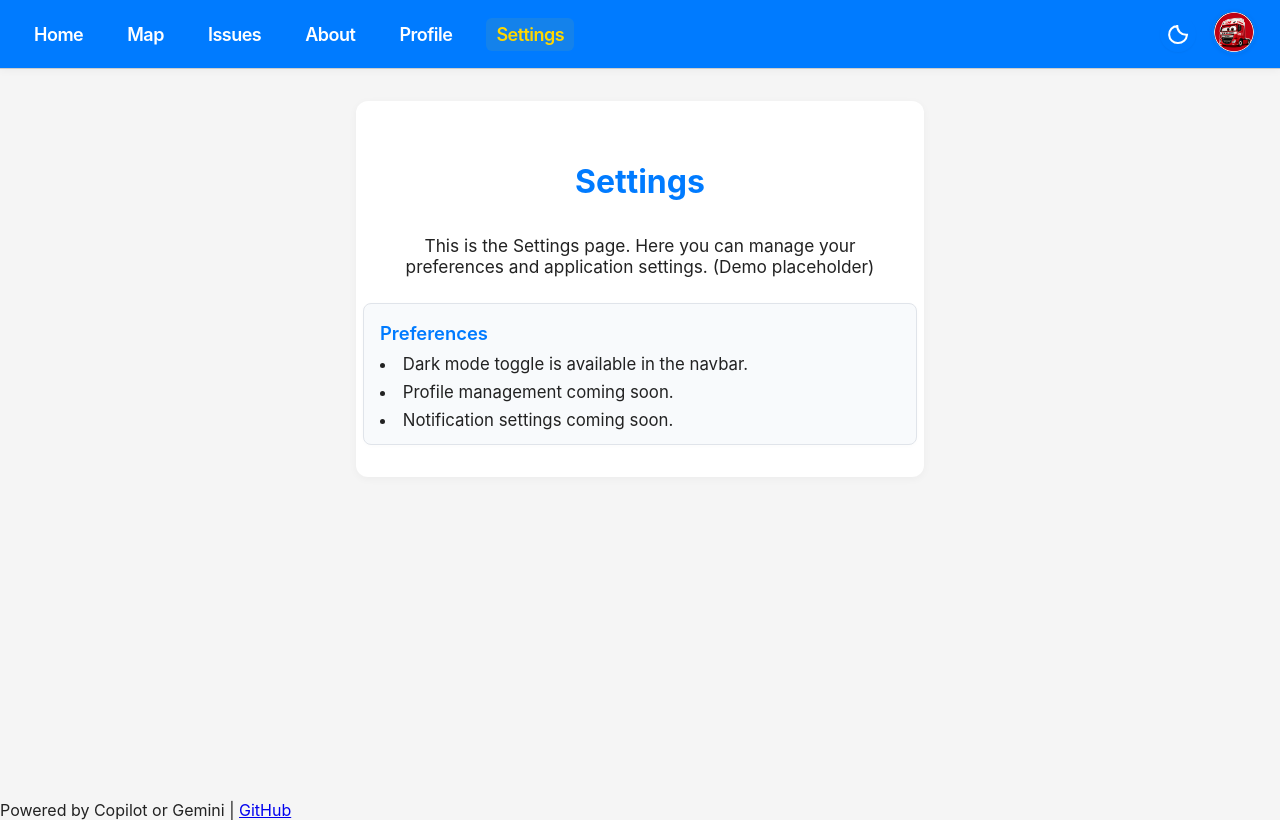
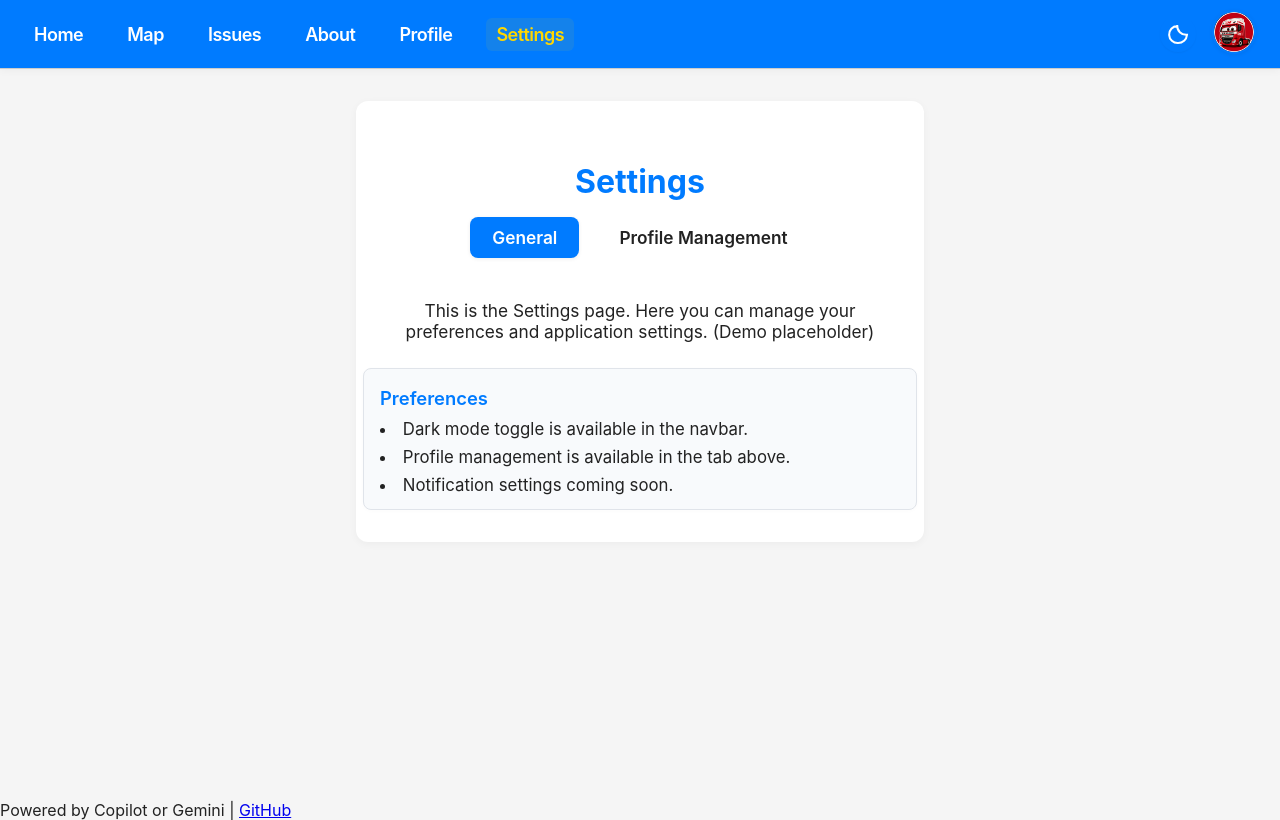
Before and after one commit to OwenNolis/Jira-Autofix, a React (Create React App) app in the folder frontend/: page /settings in a window 1280 px wide. Built offline with nearby package versions, Linux system fonts and the light colour scheme; sample sign-in values are in the browser's storage; the HTML template or start-up script is replaced by a standard one.

Commit message:
fix: AI-generated fix for issue #102
AI applied changes to: frontend/src/components/Settings.tsx, frontend/src/components/SettingsProfileManagement.tsx

Fixes #102
Jira: JIRAFIX-52

```diff
--- a/frontend/src/components/Settings.tsx
+++ b/frontend/src/components/Settings.tsx
@@ -1,20 +1,70 @@
 import React from 'react';
 import './Settings.css';
+import ProfileManagement from './SettingsProfileManagement';
 
 function Settings() {
+  const [activeTab, setActiveTab] = React.useState<'main' | 'profile'>('main');
+
   return (
     <div className="settings-page">
       <div className="settings-card">
         <h1 className="settings-header">Settings</h1>
+        <div style={{ display: 'flex', justifyContent: 'center', gap: 18, marginBottom: 24 }}>
+          <button
+            type="button"
+            className={`settings-tab-btn${activeTab === 'main' ? ' active' : ''}`}
+            onClick={() => setActiveTab('main')}
+            style={{
+              padding: '10px 22px',
+              borderRadius: 8,
+              border: 'none',
+              background: activeTab === 'main' ? 'var(--color-nav)' : 'var(--color-card-bg)',
+              color: activeTab === 'main' ? '#fff' : 'var(--color-text)',
+              fontWeight: 600,
+              fontSize: '1.08rem',
+              cursor: 'pointer',
+              boxShadow: activeTab === 'main' ? '0 1px 4px rgba(0,0,0,0.07)' : 'none',
+              transition: 'background 0.2s, color 0.2s',
+            }}
+            aria-current={activeTab === 'main' ? 'page' : undefined}
+          >
+            General
+          </button>
+          <button
+            type="button"
+            className={`settings-tab-btn${activeTab === 'profile' ? ' active' : ''}`}
+            onClick={() => setActiveTab('profile')}
+            style={{
+              padding: '10px 22px',
+              borderRadius: 8,
+              border: 'none',
+              background: activeTab === 'profile' ? 'var(--color-nav)' : 'var(--color-card-bg)',
+              color: activeTab === 'profile' ? '#fff' : 'var(--color-text)',
+              fontWeight: 600,
+              fontSize: '1.08rem',
+              cursor: 'pointer',
+              boxShadow: activeTab === 'profile' ? '0 1px 4px rgba(0,0,0,0.07)' : 'none',
+              transition: 'background 0.2s, color 0.2s',
+            }}
+            aria-current={activeTab === 'profile' ? 'page' : undefined}
+          >
+            Profile Management
+          </button>
+        </div>
+        {activeTab === 'main' && (
+          <>
             <p className="settings-desc">This is the Settings page. Here you can manage your preferences and application settings. (Demo placeholder)</p>
             <section className="settings-section">
               <h2>Preferences</h2>
               <ul className="settings-list">
                 <li>Dark mode toggle is available in the navbar.</li>
-            <li>Profile management coming soon.</li>
+                <li>Profile management is available in the tab above.</li>
                 <li>Notification settings coming soon.</li>
               </ul>
             </section>
+          </>
+        )}
+        {activeTab === 'profile' && <ProfileManagement />}
       </div>
     </div>
   );
--- /dev/null
+++ b/frontend/src/components/SettingsProfileManagement.tsx
@@ -0,0 +1,156 @@
+import React, { useState } from 'react';
+import './Settings.css';
+
+function ProfileManagement() {
+  // Demo: hardcoded user info, editable
+  const [profile, setProfile] = useState({
+    name: 'Admin User',
+    username: 'admin',
+    email: 'admin@example.com',
+    role: 'Administrator',
+    bio: 'Welcome to your profile page! This is a demo user for Jira Autofix.'
+  });
+  const [editMode, setEditMode] = useState(false);
+  const [form, setForm] = useState(profile);
+  const [message, setMessage] = useState<string | null>(null);
+
+  const handleEdit = () => {
+    setForm(profile);
+    setEditMode(true);
+    setMessage(null);
+  };
+  const handleCancel = () => {
+    setEditMode(false);
+    setMessage(null);
+  };
+  const handleChange = (e: React.ChangeEvent<HTMLInputElement | HTMLTextAreaElement>) => {
+    setForm({ ...form, [e.target.name]: e.target.value });
+  };
+  const handleSave = (e: React.FormEvent) => {
+    e.preventDefault();
+    setProfile(form);
+    setEditMode(false);
+    setMessage('Profile updated (demo only, not persisted).');
+  };
+
+  return (
+    <section className="settings-section" style={{ marginTop: 0 }}>
+      <h2>Profile Management</h2>
+      {!editMode ? (
+        <div style={{ textAlign: 'left', maxWidth: 400, margin: '0 auto' }}>
+          <div style={{ marginBottom: 10 }}><strong>Name:</strong> {profile.name}</div>
+          <div style={{ marginBottom: 10 }}><strong>Username:</strong> {profile.username}</div>
+          <div style={{ marginBottom: 10 }}><strong>Email:</strong> {profile.email}</div>
+          <div style={{ marginBottom: 10 }}><strong>Role:</strong> {profile.role}</div>
+          <div style={{ marginBottom: 10 }}><strong>Bio:</strong> <span style={{ whiteSpace: 'pre-line' }}>{profile.bio}</span></div>
+          <button
+            type="button"
+            style={{
+              marginTop: 12,
+              padding: '8px 22px',
+              borderRadius: 6,
+              border: 'none',
+              background: 'var(--color-button-bg)',
+              color: '#fff',
+              fontWeight: 600,
+              fontSize: '1.05rem',
+              cursor: 'pointer',
+              transition: 'background 0.2s',
+            }}
+            onClick={handleEdit}
+          >Edit Profile</button>
+          {message && <div style={{ color: '#4caf50', marginTop: 10 }}>{message}</div>}
+        </div>
+      ) : (
+        <form onSubmit={handleSave} style={{ maxWidth: 400, margin: '0 auto', display: 'flex', flexDirection: 'column', gap: 14 }}>
+          <label>
+            Name
+            <input
+              type="text"
+              name="name"
+              value={form.name}
+              onChange={handleChange}
+              style={{ width: '100%', padding: '8px', borderRadius: 6, border: '1px solid #ccc', marginTop: 4 }}
+              required
+            />
+          </label>
+          <label>
+            Username
+            <input
+              type="text"
+              name="username"
+              value={form.username}
+              onChange={handleChange}
+              style={{ width: '100%', padding: '8px', borderRadius: 6, border: '1px solid #ccc', marginTop: 4 }}
+              required
+            />
+          </label>
+          <label>
+            Email
+            <input
+              type="email"
+              name="email"
+              value={form.email}
+              onChange={handleChange}
+              style={{ width: '100%', padding: '8px', borderRadius: 6, border: '1px solid #ccc', marginTop: 4 }}
+              required
+            />
+          </label>
+          <label>
+            Role
+            <input
+              type="text"
+              name="role"
+              value={form.role}
+              onChange={handleChange}
+              style={{ width: '100%', padding: '8px', borderRadius: 6, border: '1px solid #ccc', marginTop: 4 }}
+              required
+            />
+          </label>
+          <label>
+            Bio
+            <textarea
+              name="bio"
+              value={form.bio}
+              onChange={handleChange}
+              style={{ width: '100%', padding: '8px', borderRadius: 6, border: '1px solid #ccc', marginTop: 4, minHeight: 60 }}
+            />
+          </label>
+          <div style={{ display: 'flex', gap: 12, marginTop: 8 }}>
+            <button
+              type="submit"
+              style={{
+                padding: '8px 22px',
+                borderRadius: 6,
+                border: 'none',
+                background: 'var(--color-button-bg)',
+                color: '#fff',
+                fontWeight: 600,
+                fontSize: '1.05rem',
+                cursor: 'pointer',
+                transition: 'background 0.2s',
+              }}
+            >Save</button>
+            <button
+              type="button"
+              style={{
+                padding: '8px 22px',
+                borderRadius: 6,
+                border: 'none',
+                background: '#bdbdbd',
+                color: '#fff',
+                fontWeight: 600,
+                fontSize: '1.05rem',
+                cursor: 'pointer',
+                transition: 'background 0.2s',
+              }}
+              onClick={handleCancel}
+            >Cancel</button>
+          </div>
+        </form>
+      )}
+    </section>
+  );
+}
+
+export default ProfileManagement;
```
Lines whose indentation alone changed are shown as unchanged.
